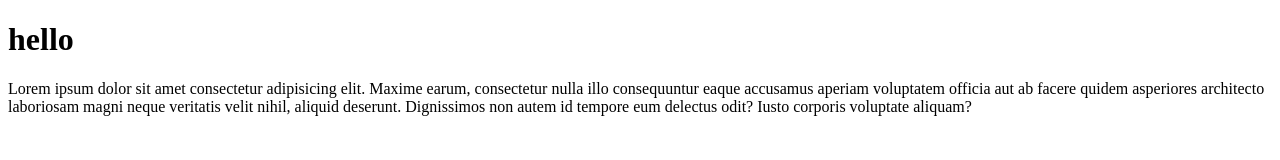
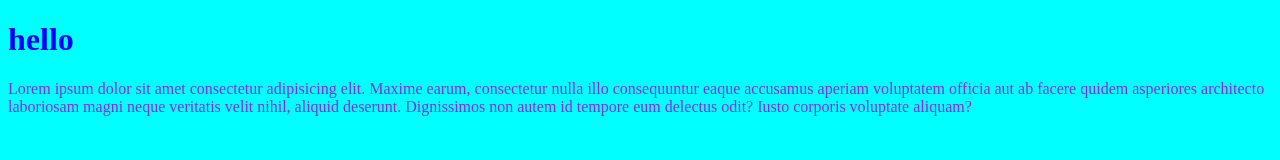
Before and after one commit to hafsa-naveed/test-repo, a plain HTML site: page index.html in a window 1280 px wide. Drawn offline with Linux system fonts and the light colour scheme.

Commit message:
added styles

```diff
--- a/index.html
+++ b/index.html
@@ -4,6 +4,7 @@
     <meta charset="UTF-8">
     <meta name="viewport" content="width=device-width, initial-scale=1.0">
     <title>Document</title>
+    <link rel="stylesheet" href="style.css">
 </head>
 <body>
     <h1>hello</h1>
--- /dev/null
+++ b/style.css
@@ -0,0 +1,9 @@
+body{
+    background-color: aqua;
+}
+p{
+    color: blueviolet;
+}
+h1{
+    color: blue;
+}
```
